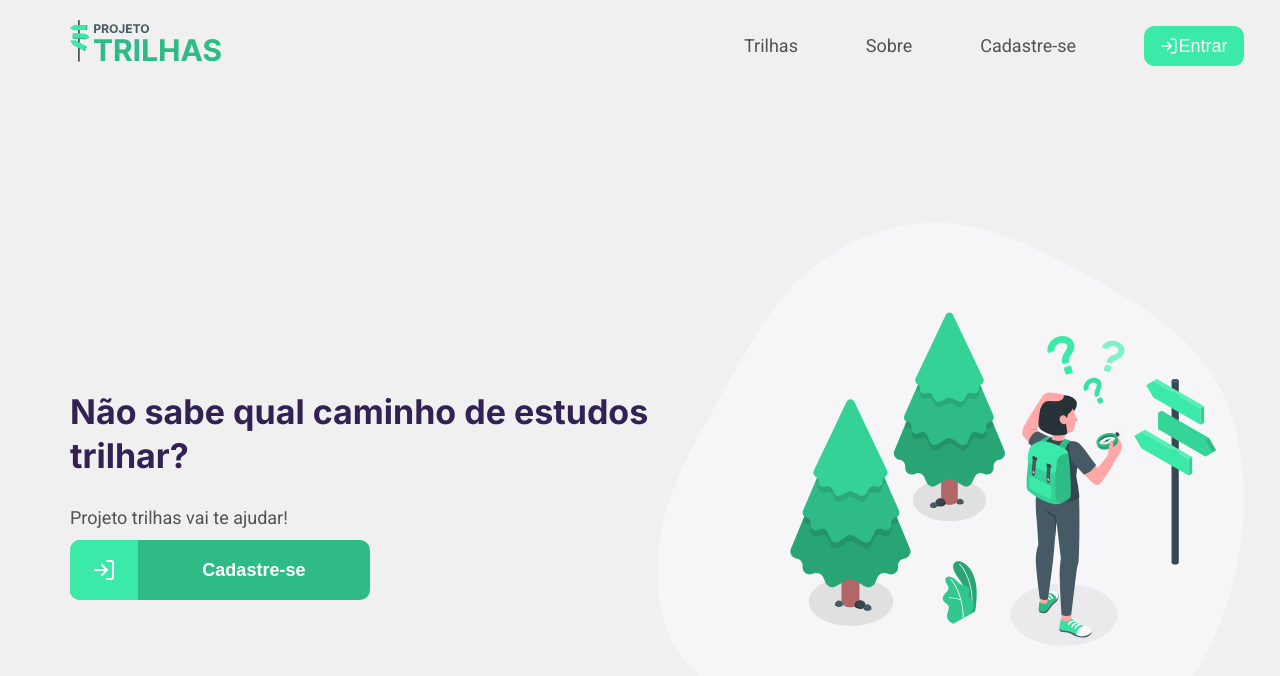
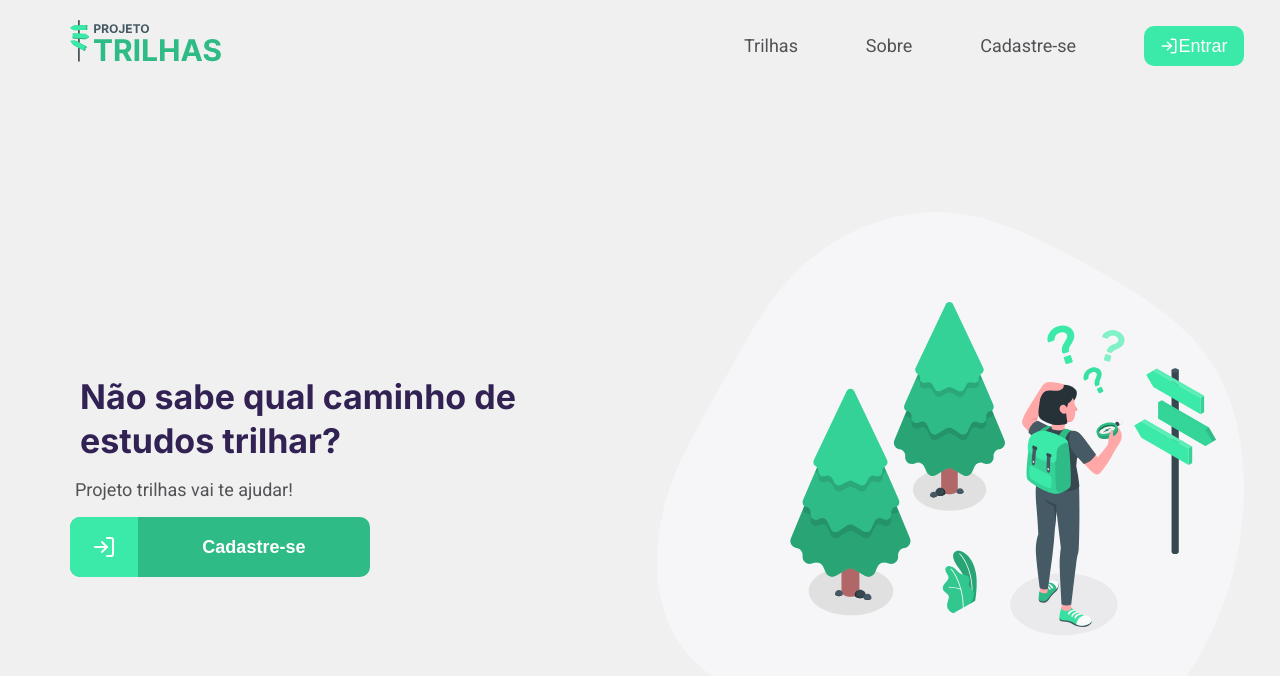
Before and after one commit to SrEmanuel/trailsProject, a React (Create React App) app in the folder frontend/: page / in a window 1280 px wide. Shown: the top 676 px of the page. Built offline with nearby package versions, Linux system fonts and the light colour scheme.

Commit message:
fix: text margin

```diff
--- a/frontend/src/index.scss
+++ b/frontend/src/index.scss
@@ -32,6 +32,8 @@ body{
     font-weight: 700;
     font-size: 34px;
     line-height: 44px;
+    margin: 10px;
+    max-width: 500px;
   }
 
   .text{
@@ -39,6 +41,7 @@ body{
     font-size: 18px;
     line-height: 24px;
     color: var(--grey);
+    margin:5px;
   }
 
   .container{
@@ -50,7 +53,8 @@ body{
     padding-right: 36px;
     padding-top: 20px;
 
-    max-width: 100vw ;
+    max-width: 100vw;
+    max-height: 100vh;
 
     @media(max-width:350px){
       padding: 10vw;
```
